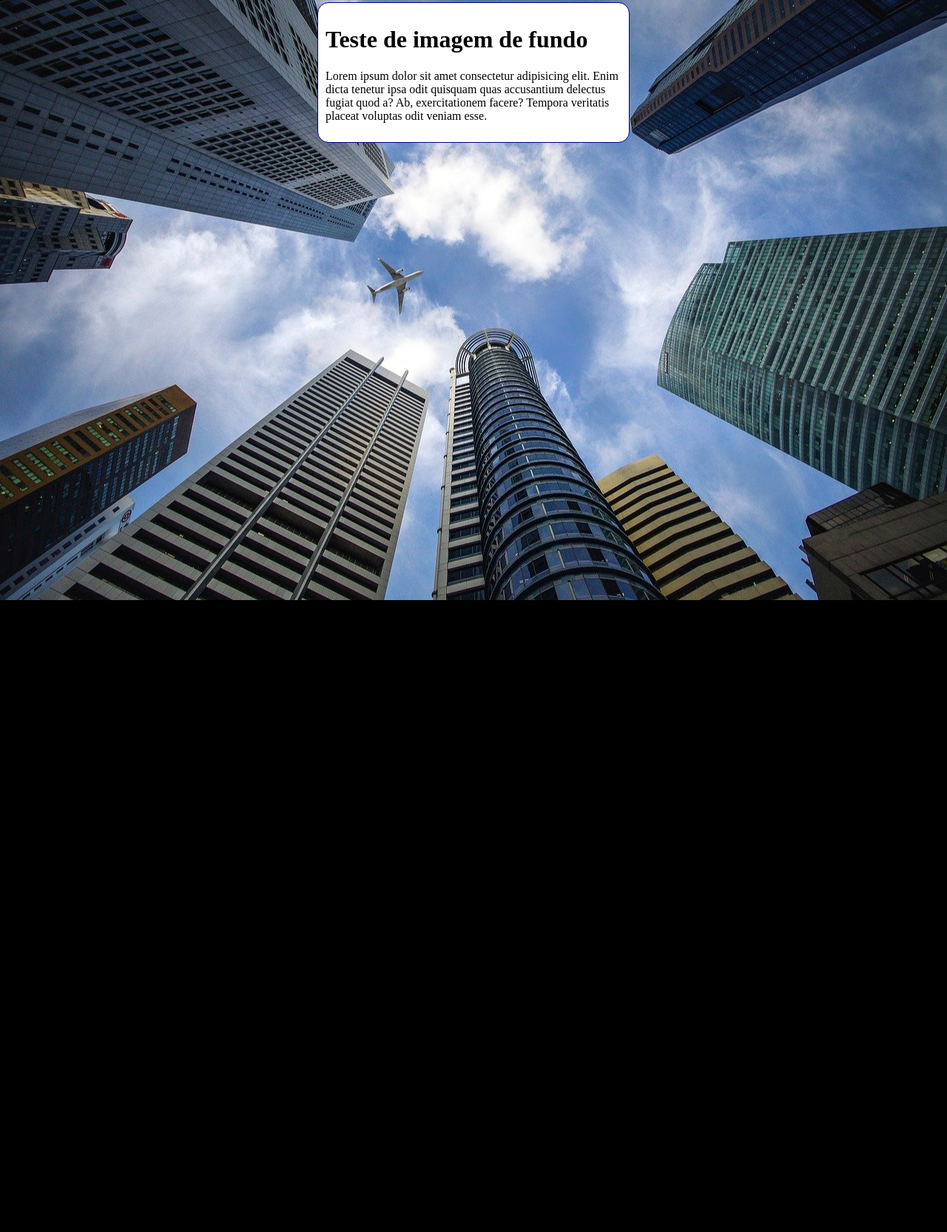
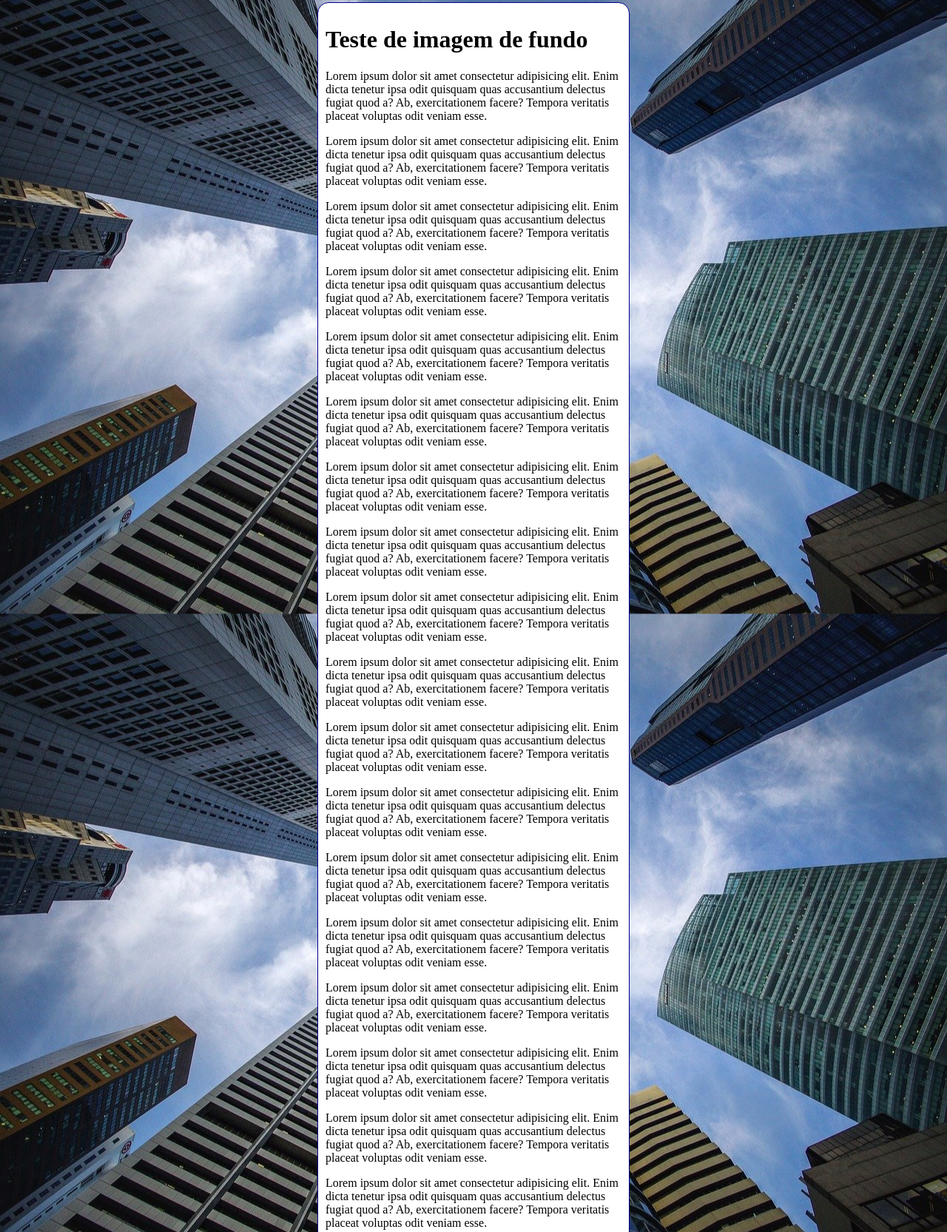
Before and after one commit to daniellacerdadutra/EXERCICIO, a plain HTML site: page EX022/fundo006.html in a window 1280 px wide. Shown: the part 5-1670 px from the top of the page at 74% size. Before the commit the page ends 816 px from the top, so only its background shows below. Drawn offline with Linux system fonts and the light colour scheme.

Commit message:
Update fundo006.html

```diff
--- a/EX022/fundo006.html
+++ b/EX022/fundo006.html
@@ -10,7 +10,7 @@
             height: 100vh;
             background-color: black;
             background-image: url('imagens/wallpaper002.jpg');
-            background-repeat: no-repeat;
+            background-repeat: repeat;
             background-position: center center;
             background-size: cover;
         }
@@ -29,6 +29,25 @@
     <main>
         <h1>Teste de imagem de fundo</h1>
         <p>Lorem ipsum dolor sit amet consectetur adipisicing elit. Enim dicta tenetur ipsa odit quisquam quas accusantium delectus fugiat quod a? Ab, exercitationem facere? Tempora veritatis placeat voluptas odit veniam esse.</p>
+        <p>Lorem ipsum dolor sit amet consectetur adipisicing elit. Enim dicta tenetur ipsa odit quisquam quas accusantium delectus fugiat quod a? Ab, exercitationem facere? Tempora veritatis placeat voluptas odit veniam esse.</p>
+        <p>Lorem ipsum dolor sit amet consectetur adipisicing elit. Enim dicta tenetur ipsa odit quisquam quas accusantium delectus fugiat quod a? Ab, exercitationem facere? Tempora veritatis placeat voluptas odit veniam esse.</p>
+        <p>Lorem ipsum dolor sit amet consectetur adipisicing elit. Enim dicta tenetur ipsa odit quisquam quas accusantium delectus fugiat quod a? Ab, exercitationem facere? Tempora veritatis placeat voluptas odit veniam esse.</p>
+        <p>Lorem ipsum dolor sit amet consectetur adipisicing elit. Enim dicta tenetur ipsa odit quisquam quas accusantium delectus fugiat quod a? Ab, exercitationem facere? Tempora veritatis placeat voluptas odit veniam esse.</p>
+        <p>Lorem ipsum dolor sit amet consectetur adipisicing elit. Enim dicta tenetur ipsa odit quisquam quas accusantium delectus fugiat quod a? Ab, exercitationem facere? Tempora veritatis placeat voluptas odit veniam esse.</p>
+        <p>Lorem ipsum dolor sit amet consectetur adipisicing elit. Enim dicta tenetur ipsa odit quisquam quas accusantium delectus fugiat quod a? Ab, exercitationem facere? Tempora veritatis placeat voluptas odit veniam esse.</p>
+        <p>Lorem ipsum dolor sit amet consectetur adipisicing elit. Enim dicta tenetur ipsa odit quisquam quas accusantium delectus fugiat quod a? Ab, exercitationem facere? Tempora veritatis placeat voluptas odit veniam esse.</p>
+        <p>Lorem ipsum dolor sit amet consectetur adipisicing elit. Enim dicta tenetur ipsa odit quisquam quas accusantium delectus fugiat quod a? Ab, exercitationem facere? Tempora veritatis placeat voluptas odit veniam esse.</p>
+        <p>Lorem ipsum dolor sit amet consectetur adipisicing elit. Enim dicta tenetur ipsa odit quisquam quas accusantium delectus fugiat quod a? Ab, exercitationem facere? Tempora veritatis placeat voluptas odit veniam esse.</p>
+        <p>Lorem ipsum dolor sit amet consectetur adipisicing elit. Enim dicta tenetur ipsa odit quisquam quas accusantium delectus fugiat quod a? Ab, exercitationem facere? Tempora veritatis placeat voluptas odit veniam esse.</p>
+        <p>Lorem ipsum dolor sit amet consectetur adipisicing elit. Enim dicta tenetur ipsa odit quisquam quas accusantium delectus fugiat quod a? Ab, exercitationem facere? Tempora veritatis placeat voluptas odit veniam esse.</p>
+        <p>Lorem ipsum dolor sit amet consectetur adipisicing elit. Enim dicta tenetur ipsa odit quisquam quas accusantium delectus fugiat quod a? Ab, exercitationem facere? Tempora veritatis placeat voluptas odit veniam esse.</p>
+        <p>Lorem ipsum dolor sit amet consectetur adipisicing elit. Enim dicta tenetur ipsa odit quisquam quas accusantium delectus fugiat quod a? Ab, exercitationem facere? Tempora veritatis placeat voluptas odit veniam esse.</p>
+        <p>Lorem ipsum dolor sit amet consectetur adipisicing elit. Enim dicta tenetur ipsa odit quisquam quas accusantium delectus fugiat quod a? Ab, exercitationem facere? Tempora veritatis placeat voluptas odit veniam esse.</p>
+        <p>Lorem ipsum dolor sit amet consectetur adipisicing elit. Enim dicta tenetur ipsa odit quisquam quas accusantium delectus fugiat quod a? Ab, exercitationem facere? Tempora veritatis placeat voluptas odit veniam esse.</p>
+        <p>Lorem ipsum dolor sit amet consectetur adipisicing elit. Enim dicta tenetur ipsa odit quisquam quas accusantium delectus fugiat quod a? Ab, exercitationem facere? Tempora veritatis placeat voluptas odit veniam esse.</p>
+        <p>Lorem ipsum dolor sit amet consectetur adipisicing elit. Enim dicta tenetur ipsa odit quisquam quas accusantium delectus fugiat quod a? Ab, exercitationem facere? Tempora veritatis placeat voluptas odit veniam esse.</p>
+        <p>Lorem ipsum dolor sit amet consectetur adipisicing elit. Enim dicta tenetur ipsa odit quisquam quas accusantium delectus fugiat quod a? Ab, exercitationem facere? Tempora veritatis placeat voluptas odit veniam esse.</p>
+        <p>Lorem ipsum dolor sit amet consectetur adipisicing elit. Enim dicta tenetur ipsa odit quisquam quas accusantium delectus fugiat quod a? Ab, exercitationem facere? Tempora veritatis placeat voluptas odit veniam esse.</p>
     </main>
 
 </body>
```
